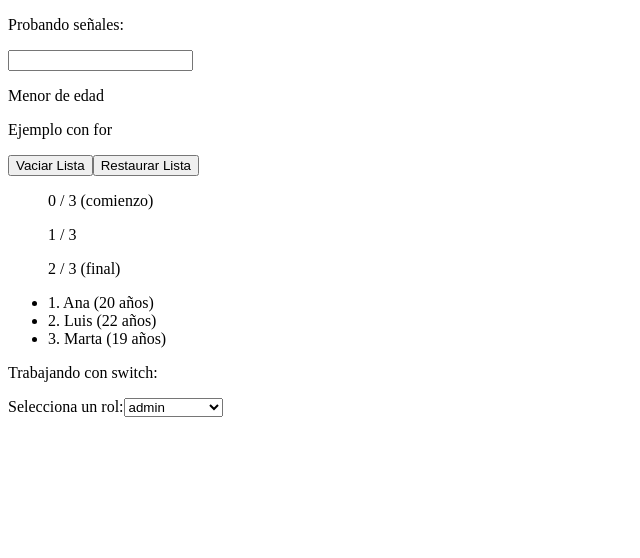
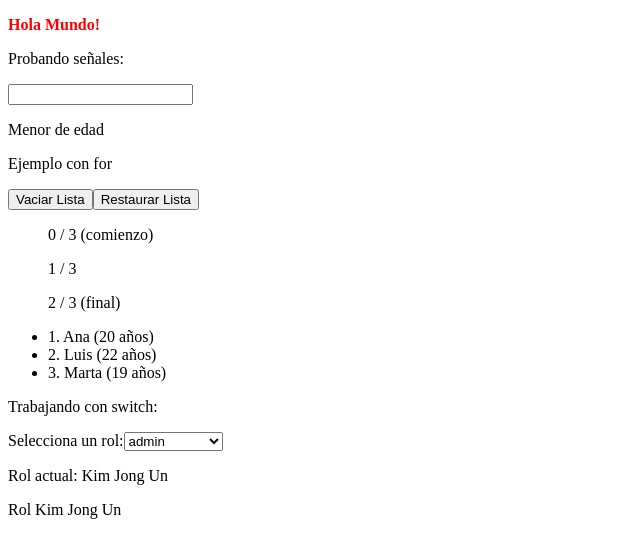
Before and after one commit to tanimaraeliassantos/desarrollo_cliente_daw, an Angular app in the folder Clase 15/tema6-signals/: page / in a window 1280 px wide. Shown: the top 558 px of the page, without its empty margins (0-640 px from the left). Built offline with nearby package versions, Linux system fonts and the light colour scheme.

Commit message:
Update proyecto para implementar directivas

```diff
--- a/Clase 15/tema6-signals/src/app/app.html
+++ b/Clase 15/tema6-signals/src/app/app.html
@@ -1 +1,2 @@
+<p appResaltar>Hola Mundo!</p>
 <app-flujo-if></app-flujo-if> <app-flujo-for></app-flujo-for> <app-flujo-switch></app-flujo-switch>
--- a/Clase 15/tema6-signals/src/app/app.ts
+++ b/Clase 15/tema6-signals/src/app/app.ts
@@ -2,10 +2,11 @@ import { Component, signal } from '@angular/core';
 import { FlujoIf } from './components/flujo-if/flujo-if';
 import { FlujoFor } from './components/flujo-for/flujo-for';
 import { FlujoSwitch } from './components/flujo-switch/flujo-switch';
+import { Resaltar } from "./directives/resaltar";
 
 @Component({
   selector: 'app-root',
-  imports: [FlujoIf, FlujoFor, FlujoSwitch],
+  imports: [FlujoIf, FlujoFor, FlujoSwitch, Resaltar],
   templateUrl: './app.html',
   styleUrl: './app.css',
 })
--- a/Clase 15/tema6-signals/src/app/components/flujo-switch/flujo-switch.html
+++ b/Clase 15/tema6-signals/src/app/components/flujo-switch/flujo-switch.html
@@ -1,8 +1,18 @@
 <p>Trabajando con switch:</p>
 
 <label>Selecciona un rol:</label>
-<select (change)="cambiarRol($any($event.target).value)">
+<select (change)="cambiarRol($any($event.target).value)" id="selectorRol">
   @for (r of roles; track r) {
   <option [value]="r">{{ r }}</option>
   }
 </select>
+<p>Rol actual: {{rol()}}</p>
+@switch (rol()) {
+  @case ('admin') {
+    <p>Acceso completo al sistema</p>
+  }
+  @case ('editor') {
+    <p>Solo puede editar noticias</p>
+  }
+  @default {<p> Rol Kim Jong Un</p>}
+}
--- a/Clase 15/tema6-signals/src/app/components/flujo-switch/flujo-switch.ts
+++ b/Clase 15/tema6-signals/src/app/components/flujo-switch/flujo-switch.ts
@@ -8,7 +8,7 @@ import { Component, signal } from '@angular/core';
 })
 export class FlujoSwitch {
   roles = ['admin', 'editor', 'suscriptor', 'invitado', 'Kim Jong Un'];
-  rol = signal<string>('admin');
+  rol = signal<string>('Kim Jong Un');
 
   cambiarRol(valor: string) {
     this.rol.set(valor);
--- /dev/null
+++ b/Clase 15/tema6-signals/src/app/directives/resaltar.ts
@@ -0,0 +1,11 @@
+import { Directive, ElementRef, Renderer2 } from '@angular/core';
+
+@Directive({
+  selector: '[appResaltar]',
+})
+export class Resaltar {
+  constructor(private el: ElementRef, private render: Renderer2) {
+    this.render.setStyle(this.el.nativeElement, 'color', 'red');
+    this.render.setStyle(this.el.nativeElement, 'font-weight', 'bold');
+  }
+}
```
